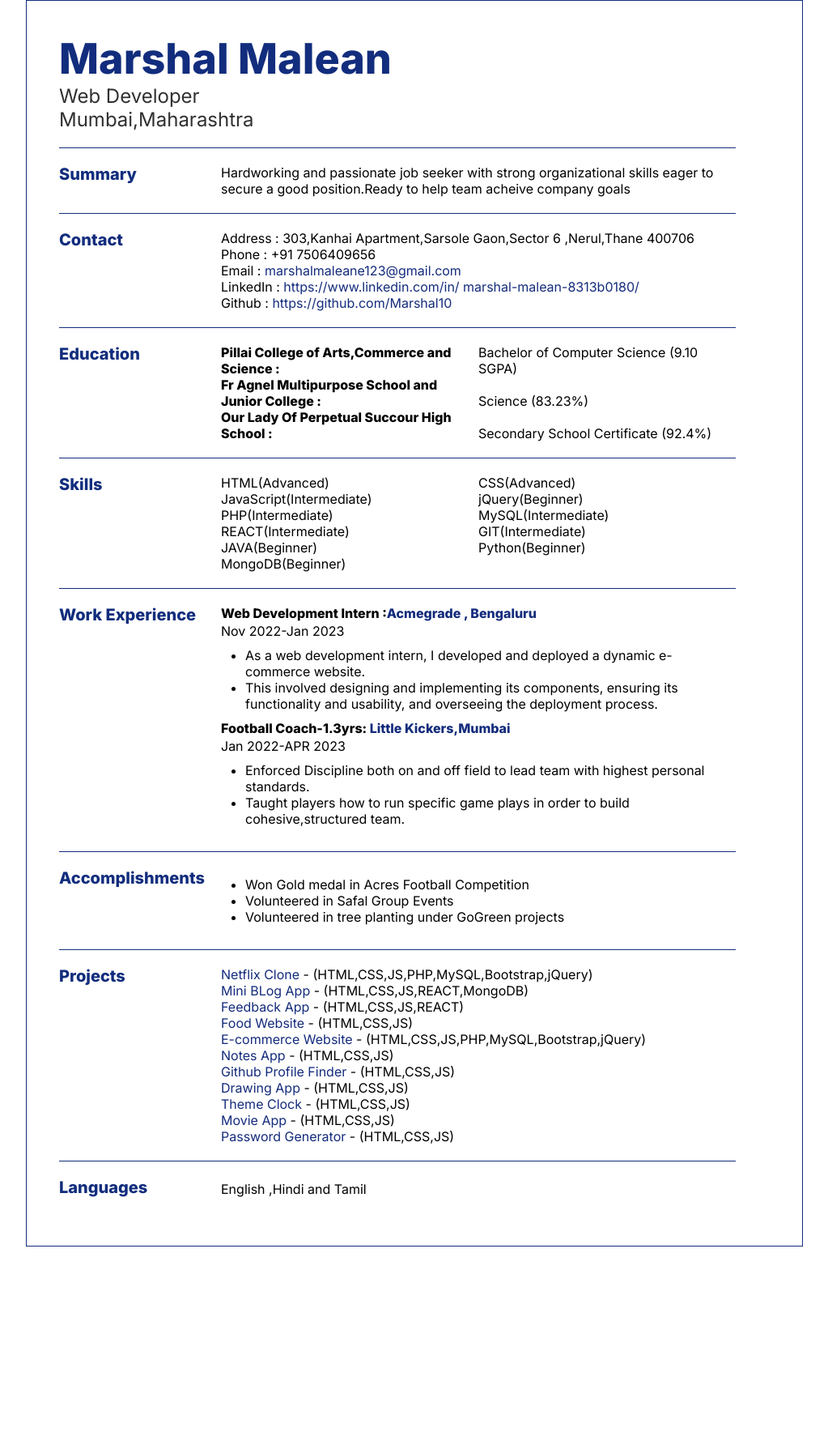
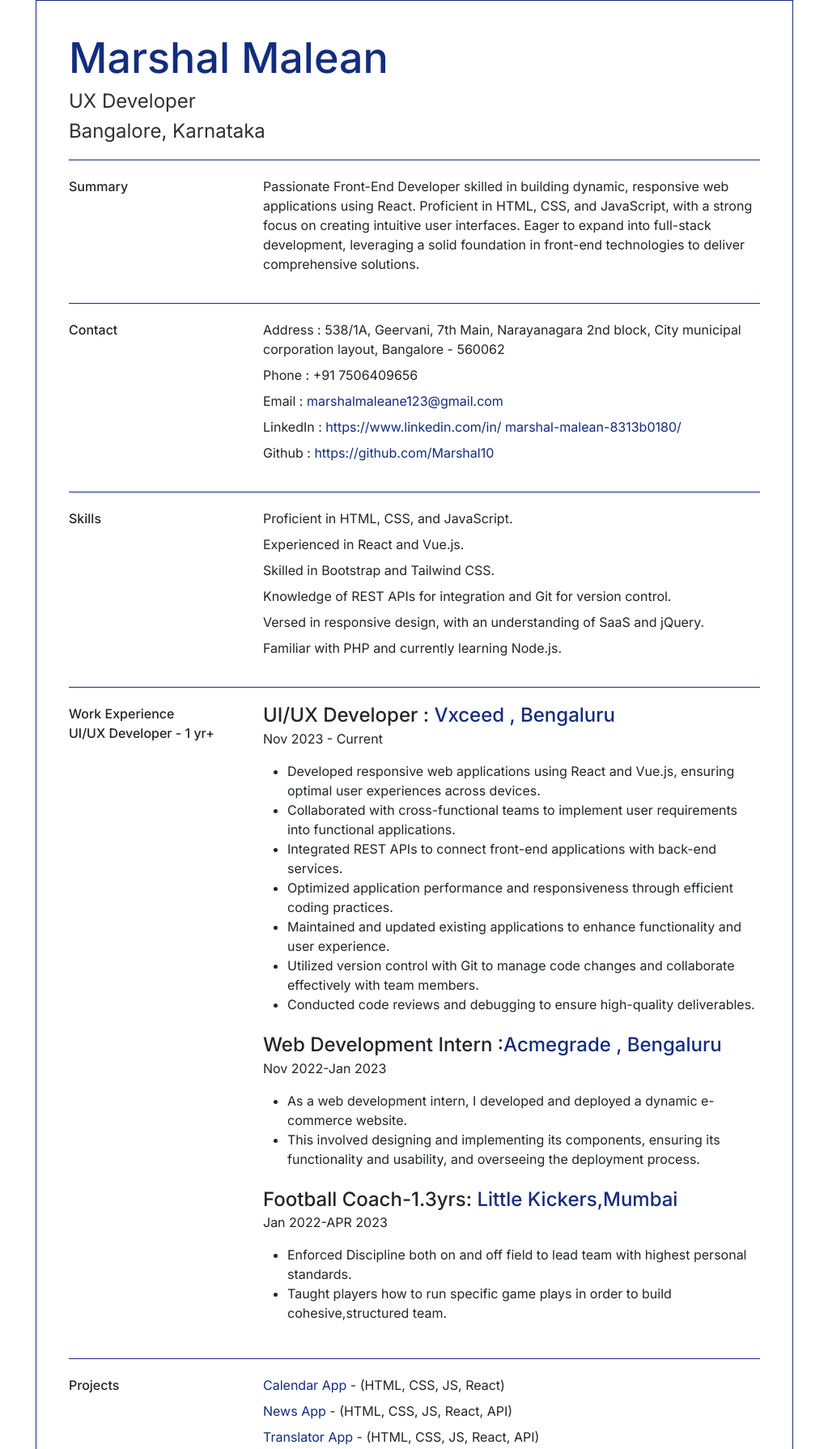
Before and after one commit to Marshal10/Resume, a plain HTML site: page index.html in a window 1280 px wide. Shown: the part 50-1839 px from the top of the page at 81% size, without its empty margins (128-1151 px from the left). Before the commit the page ends 1639 px from the top, so only its background shows below. Drawn offline with nearby package versions, Linux system fonts and the light colour scheme.

Commit message:
Resume updated

```diff
--- a/index.html
+++ b/index.html
@@ -1,14 +1,23 @@
 <!DOCTYPE html>
 <html lang="en">
+  <head>
+    <meta charset="UTF-8" />
+    <meta http-equiv="X-UA-Compatible" content="IE=edge" />
+    <meta name="viewport" content="width=device-width, initial-scale=1.0" />
+    <link rel="preconnect" href="https://fonts.googleapis.com" />
+    <link rel="preconnect" href="https://fonts.gstatic.com" crossorigin />
+    <link
+      href="https://fonts.googleapis.com/css2?family=Inter:wght@300;400;500;800&display=swap"
+      rel="stylesheet"
+    />
 
-<head>
-    <meta charset="UTF-8">
-    <meta http-equiv="X-UA-Compatible" content="IE=edge">
-    <meta name="viewport" content="width=device-width, initial-scale=1.0">
-    <link rel="preconnect" href="https://fonts.googleapis.com">
-    <link rel="preconnect" href="https://fonts.gstatic.com" crossorigin>
-    <link href="https://fonts.googleapis.com/css2?family=Inter:wght@300;400;500;800&display=swap" rel="stylesheet">
-    <link href="style.css" rel="stylesheet">
+    <link
+      href="https://cdn.jsdelivr.net/npm/bootstrap@5.3.3/dist/css/bootstrap.min.css"
+      rel="stylesheet"
+      integrity="sha384-QWTKZyjpPEjISv5WaRU9OFeRpok6YctnYmDr5pNlyT2bRjXh0JMhjY6hW+ALEwIH"
+      crossorigin="anonymous"
+    />
+    <link href="style.css" rel="stylesheet" />
     <title>Resume</title>
   </head>
 
@@ -17,134 +26,328 @@
       <div class="resume">
         <div class="header">
           <h1>Marshal Malean</h1>
-                <h2>Web Developer</h2>
-                <h2>Mumbai,Maharashtra</h2>
+          <h2>UX Developer</h2>
+          <h2>Bangalore, Karnataka</h2>
         </div>
         <div class="section">
           <div class="title">Summary</div>
           <div class="content">
-                    <p>Hardworking and passionate job seeker with strong
-                        organizational skills eager to secure a good
-                        position.Ready to help team acheive company goals</p>
+            <p>
+              Passionate Front-End Developer skilled in building dynamic,
+              responsive web applications using React. Proficient in HTML, CSS,
+              and JavaScript, with a strong focus on creating intuitive user
+              interfaces. Eager to expand into full-stack development,
+              leveraging a solid foundation in front-end technologies to deliver
+              comprehensive solutions.
+            </p>
           </div>
         </div>
         <div class="section">
           <div class="title">Contact</div>
           <div class="content">
             <ul>
-                        <li>Address : <span>303,Kanhai Apartment,Sarsole
-                                Gaon,Sector 6 ,Nerul,Thane 400706</span></li>
-                        <li>Phone : <span>+91 7506409656</span></li>
-                        <li>Email : <span><a href="mailto:marshalmaleane123@gmail.com">marshalmaleane123@gmail.com</a>
-                            </span></li>
-                        <li>LinkedIn : <span><a href=" https://www.linkedin.com/in/marshal-malean-8313b0180/"
-                                    target="_blank">https://www.linkedin.com/in/
-                                    marshal-malean-8313b0180/</a></span></li>
-                        <li>Github : <span><a href="https://github.com/Marshal10
+              <li class="mb-2">
+                Address :
+                <span
+                  >538/1A, Geervani, 7th Main, Narayanagara 2nd block, City
+                  municipal corporation layout, Bangalore - 560062</span
+                >
+              </li>
+              <li class="mb-2">Phone : <span>+91 7506409656</span></li>
+              <li class="mb-2">
+                Email :
+                <span
+                  ><a href="mailto:marshalmaleane123@gmail.com"
+                    >marshalmaleane123@gmail.com</a
+                  >
+                </span>
+              </li>
+              <li class="mb-2">
+                LinkedIn :
+                <span
+                  ><a
+                    href=" https://www.linkedin.com/in/marshal-malean-8313b0180/"
+                    target="_blank"
+                    >https://www.linkedin.com/in/ marshal-malean-8313b0180/</a
+                  ></span
+                >
+              </li>
+              <li class="mb-2">
+                Github :
+                <span
+                  ><a
+                    href="https://github.com/Marshal10
 
-                        " target="_blank">https://github.com/Marshal10
-                                </a></span></li>
-                    </ul>
-                </div>
-            </div>
-            <div class="section">
-                <div class="title">Education</div>
-                <div class="content ">
-                    <ul class="style grid-container">
-                        <li>Pillai College of
-                            Arts,Commerce and
-                            Science :</li> <span>Bachelor of Computer Science (9.10 SGPA)
-                        </span>
-                        <li>Fr Agnel Multipurpose
-                            School and Junior
-                            College : </li><span> Science (83.23%)
-                        </span>
-                        <li>Our Lady Of Perpetual
-                            Succour High School : </li><span>Secondary School Certificate
-                            (92.4%)
-                        </span>
-                    </ul>
-                </div>
-            </div>
-            <div class="section">
-                <div class="title">Skills</div>
-                <div class="content">
-                    <ul class="grid-container">
-                        <li>HTML(Advanced)</li>
-                        <li>CSS(Advanced)</li>
-                        <li>JavaScript(Intermediate)</li>
-                        <li>jQuery(Beginner)</li>
-                        <li>PHP(Intermediate)</li>
-                        <li>MySQL(Intermediate)</li>
-                        <li>REACT(Intermediate)</li>
-                        <li>GIT(Intermediate)</li>
-                        <li>JAVA(Beginner)</li>
-                        <li>Python(Beginner)</li>
-                        <li>MongoDB(Beginner)</li>
-                    </ul>
-                </div>
-            </div>
-            <div class="section">
-                <div class="title">Work Experience</div>
-                <div class="content">
-                    <h4>Web Development Intern :<a href="https://www.acmegrade.com/" target="_blank">Acmegrade ,
-                            Bengaluru</a> </h4>
-                    <p>Nov 2022-Jan 2023</p>
-                    <ul class="list">
-                        <li>As a web development intern, I developed and deployed a
-                            dynamic e-commerce website.
-                        </li>
-                        <li>This involved designing and implementing its components,
-                            ensuring its functionality and usability, and overseeing the
-                            deployment process.</li>
-                    </ul>
-
-                    <h4>Football Coach-1.3yrs: <a href="https://www.littlekickers.co.in/" target="_blank">Little
-                            Kickers,Mumbai</a></h4>
-                    <p>Jan 2022-APR 2023</p>
-                    <ul class="list">
-                        <li>Enforced Discipline both on and off field to lead team with highest personal standards.</li>
-                        <li>Taught players how to run specific game plays in order to build cohesive,structured team.
+                        "
+                    target="_blank"
+                    >https://github.com/Marshal10
+                  </a></span
+                >
               </li>
             </ul>
           </div>
         </div>
+
         <div class="section">
-                <div class="title">Accomplishments</div>
+          <div class="title">Skills</div>
           <div class="content">
-                    <ul class="list">
-                        <li>Won Gold medal in Acres Football Competition</li>
-                        <li>Volunteered in Safal Group Events</li>
-                        <li>Volunteered in tree planting under GoGreen projects</li>
+            <ul>
+              <li class="mb-2">Proficient in HTML, CSS, and JavaScript.</li>
+              <li class="mb-2">Experienced in React and Vue.js.</li>
+              <li class="mb-2">Skilled in Bootstrap and Tailwind CSS.</li>
+              <li class="mb-2">
+                Knowledge of REST APIs for integration and Git for version
+                control.
+              </li>
+              <li class="mb-2">
+                Versed in responsive design, with an understanding of SaaS and
+                jQuery.
+              </li>
+              <li class="mb-2">
+                Familiar with PHP and currently learning Node.js.
+              </li>
             </ul>
           </div>
         </div>
+
+        <div class="section">
+          <div class="title">Work Experience<br />UI/UX Developer - 1 yr+</div>
+          <div class="content">
+            <div class="company mb-4">
+              <h4>
+                UI/UX Developer :
+                <a href="https://www.vxceed.com/" target="_blank"
+                  >Vxceed , Bengaluru</a
+                >
+              </h4>
+              <p>Nov 2023 - Current</p>
+              <ul class="list">
+                <li>
+                  Developed responsive web applications using React and Vue.js,
+                  ensuring optimal user experiences across devices.
+                </li>
+                <li>
+                  Collaborated with cross-functional teams to implement user
+                  requirements into functional applications.
+                </li>
+                <li>
+                  Integrated REST APIs to connect front-end applications with
+                  back-end services.
+                </li>
+                <li>
+                  Optimized application performance and responsiveness through
+                  efficient coding practices.
+                </li>
+                <li>
+                  Maintained and updated existing applications to enhance
+                  functionality and user experience.
+                </li>
+                <li>
+                  Utilized version control with Git to manage code changes and
+                  collaborate effectively with team members.
+                </li>
+                <li>
+                  Conducted code reviews and debugging to ensure high-quality
+                  deliverables.
+                </li>
+              </ul>
+            </div>
+
+            <div class="company mb-4">
+              <h4>
+                Web Development Intern :<a
+                  href="https://www.acmegrade.com/"
+                  target="_blank"
+                  >Acmegrade , Bengaluru</a
+                >
+              </h4>
+              <p>Nov 2022-Jan 2023</p>
+              <ul class="list">
+                <li>
+                  As a web development intern, I developed and deployed a
+                  dynamic e-commerce website.
+                </li>
+                <li>
+                  This involved designing and implementing its components,
+                  ensuring its functionality and usability, and overseeing the
+                  deployment process.
+                </li>
+              </ul>
+            </div>
+
+            <div class="company mb-4">
+              <h4>
+                Football Coach-1.3yrs:
+                <a href="https://www.littlekickers.co.in/" target="_blank"
+                  >Little Kickers,Mumbai</a
+                >
+              </h4>
+              <p>Jan 2022-APR 2023</p>
+              <ul class="list">
+                <li>
+                  Enforced Discipline both on and off field to lead team with
+                  highest personal standards.
+                </li>
+                <li>
+                  Taught players how to run specific game plays in order to
+                  build cohesive,structured team.
+                </li>
+              </ul>
+            </div>
+          </div>
+        </div>
+
         <div class="section">
           <div class="title">Projects</div>
           <div class="content">
             <ul>
-                        <li><a href="https://marshalmalean.in/projects/marflix/register.php" target="_blank">Netflix
-                                Clone</a> - (HTML,CSS,JS,PHP,MySQL,Bootstrap,jQuery)</li>
-                        <li><a href="https://mini-blog-marshal.netlify.app/" target="_blank">Mini BLog App</a> -
-                            (HTML,CSS,JS,REACT,MongoDB)</li>
-                        <li><a href="https://feedbackapp-marshal.netlify.app/" target="_blank">Feedback App</a> -
-                            (HTML,CSS,JS,REACT)</li>
-                        <li><a href="https://omnifood-marshal.netlify.app/" target="_blank">Food Website</a> -
-                            (HTML,CSS,JS)</li>
-                        <li><a href="https://marshal10.github.io/E-commerce/index.html" target="_blank">E-commerce
-                                Website</a> - (HTML,CSS,JS,PHP,MySQL,Bootstrap,jQuery)</li>
-                        <li><a href="https://marshal10.github.io/Notes-App/" target="_blank">Notes App</a> -
-                            (HTML,CSS,JS)</li>
-                        <li><a href="https://marshal10.github.io/Github-profiles/" target="_blank">Github Profile
-                                Finder</a> - (HTML,CSS,JS)</li>
-                        <li><a href="https://marshal10.github.io/drawing-app/" target="_blank">Drawing App</a> -
-                            (HTML,CSS,JS)</li>
-                        <li><a href="https://marshal10.github.io/theme-clock/" target="_blank">Theme Clock</a> -
-                            (HTML,CSS,JS)</li>
-                        <li><a href="https://marshal10.github.io/Movie-app/" target="_blank">Movie App</a> -
-                            (HTML,CSS,JS)</li>
-                        <li><a href="https://marshal10.github.io/Password-Generator/" target="_blank">Password
-                                Generator</a> - (HTML,CSS,JS)</li>
+              <li class="mb-2">
+                <a
+                  href="https://marshal10.github.io/Calendar-App-react/"
+                  target="_blank"
+                  >Calendar App</a
+                >
+                - (HTML, CSS, JS, React)
+              </li>
+              <li class="mb-2">
+                <a
+                  href="https://marshal10.github.io/News-App-React/"
+                  target="_blank"
+                  >News App</a
+                >
+                - (HTML, CSS, JS, React, API)
+              </li>
+              <li class="mb-2">
+                <a
+                  href="https://marshal10.github.io/Translator-app/"
+                  target="_blank"
+                  >Translator App</a
+                >
+                - (HTML, CSS, JS, React, API)
+              </li>
+              <li class="mb-2">
+                <a
+                  href="https://marshal10.github.io/Weather-App/"
+                  target="_blank"
+                  >Weather App</a
+                >
+                - (HTML, CSS, JS, React, API)
+              </li>
+              <li class="mb-2">
+                <a
+                  href="https://feedbackapp-marshal.netlify.app/"
+                  target="_blank"
+                  >Feedback App</a
+                >
+                - (HTML,CSS,JS,React)
+              </li>
+              <li class="mb-2">
+                <a href="https://omnifood-marshal.netlify.app/" target="_blank"
+                  >Food Website</a
+                >
+                - (HTML,CSS,JS)
+              </li>
+
+              <li class="mb-2">
+                <a href="https://marshal10.github.io/Notes-App/" target="_blank"
+                  >Notes App</a
+                >
+                - (HTML,CSS,JS)
+              </li>
+
+              <li class="mb-2">
+                <a
+                  href="https://marshal10.github.io/music-player/"
+                  target="_blank"
+                  >Music Player</a
+                >
+                - (HTML,CSS,JS)
+              </li>
+
+              <li class="mb-2">
+                <a
+                  href="https://marshal10.github.io/Github-profiles/"
+                  target="_blank"
+                  >Github Profile Finder</a
+                >
+                - (HTML,CSS,JS)
+              </li>
+              <li class="mb-2">
+                <a
+                  href="https://marshal10.github.io/drawing-app/"
+                  target="_blank"
+                  >Drawing App</a
+                >
+                - (HTML,CSS,JS)
+              </li>
+              <li class="mb-2">
+                <a
+                  href="https://marshal10.github.io/theme-clock/"
+                  target="_blank"
+                  >Theme Clock</a
+                >
+                - (HTML,CSS,JS)
+              </li>
+              <li class="mb-2">
+                <a href="https://marshal10.github.io/Movie-app/" target="_blank"
+                  >Movie App</a
+                >
+                - (HTML,CSS,JS)
+              </li>
+              <li class="mb-2">
+                <a
+                  href="https://marshal10.github.io/Password-Generator/"
+                  target="_blank"
+                  >Password Generator</a
+                >
+                - (HTML,CSS,JS)
+              </li>
+            </ul>
+          </div>
+        </div>
+
+        <div class="section">
+          <div class="title">Education</div>
+          <div class="content">
+            <ul class="style">
+              <li class="mb-2">
+                <a href="https://pcacs.ac.in/" class="fw-medium" target="_blank"
+                  >Pillai College of Arts,Commerce and Science
+                </a>
+                <span>: Bachelor of Computer Science (9.10 SGPA) </span>
+              </li>
+              <li class="mb-2">
+                <a
+                  href="https://www.agnelhamara.net/"
+                  class="fw-medium"
+                  target="_blank"
+                  >Fr Agnel Multipurpose School and Junior College
+                </a>
+                :
+                <span> : Science (83.23%) </span>
+              </li>
+              <li class="mb-2">
+                <a
+                  href="https://olpshighschool.org/"
+                  class="fw-medium"
+                  target="_blank"
+                  >Our Lady Of Perpetual Succour High School
+                </a>
+                <span> : Secondary School Certificate (92.4%) </span>
+              </li>
+            </ul>
+          </div>
+        </div>
+
+        <div class="section">
+          <div class="title">Accomplishments</div>
+          <div class="content">
+            <ul>
+              <li class="mb-2">Won Gold medal in Acres Football Competition</li>
+              <li class="mb-2">Volunteered in Safal Group Events</li>
+              <li class="mb-2">
+                Volunteered in tree planting under GoGreen projects
+              </li>
             </ul>
           </div>
         </div>
@@ -157,5 +360,4 @@
       </div>
     </div>
   </body>
-
 </html>
--- a/style.css
+++ b/style.css
@@ -5,86 +5,78 @@
 }
 
 body {
-    font-family: 'Inter', sans-serif;
+  font-family: "Inter", sans-serif;
 }
 
-.container{
+.container {
   max-width: 960px;
   margin: 0 auto;
   padding-bottom: 50px;
   padding-top: 50px;
 }
 
-h1{
-    font-size:52px;
-    color:#122d7d;
+h1 {
+  font-size: 52px;
+  color: #122d7d;
 }
 
-h2{
+h2 {
   font-size: 24px;
   font-weight: 400;
-    color:#323030;
+  color: #323030;
 }
 
-.header{
-    margin-bottom:20px;
-}
-.section{
-    max-height:600px;
-    max-width: 836px;
-    padding-bottom: 20px;
-    border-top:1px solid #122d7d;;
-    padding-top:20px;
-    position:relative
-}
-.section .title{
-    font-size:20px;
-    font-weight:600;
-    color:#122d7d;
-    position:absolute
+.title {
+  font-weight: 500;
 }
 
-.resume{
-    border:1px solid #122d7d;;
-    padding:40px 40px
+.header {
+  margin-bottom: 20px;
+}
+.section {
+  width: 100%;
+  padding-bottom: 20px;
+  border-top: 1px solid #122d7d;
+  padding-top: 20px;
+  position: relative;
+  display: grid;
+  grid-template-columns: 240px 1fr;
 }
 
-.content{
-    margin-left:200px;
+.resume {
+  border: 1px solid #122d7d;
+  padding: 40px 40px;
 }
 
-a{
-    color:#142c7c;
-    text-decoration:none
+a {
+  color: #142c7c;
+  text-decoration: none;
 }
 
-a:hover{
-    text-decoration:underline
+a:hover {
+  text-decoration: underline;
 }
 
-ul{
-    list-style:none
+ul {
+  list-style: none;
+  padding-left: 0;
 }
 
-.grid-container{
-    display:grid;
-    grid-template-columns:repeat(2,1fr);
-    align-items:end
+.grid-container {
+  display: grid;
+  grid-template-columns: repeat(2, 1fr);
+  align-items: end;
 }
 
-.style li{
-    font-weight:600
+.list {
+  list-style: disc;
+  margin-left: 30px;
 }
 
-.list{
-    list-style:  disc;
-    margin-left:30px;
-    margin-top:10px;
-    margin-bottom:10px;
+h4 {
+  margin-bottom: 2px;
 }
 
-h4{
-    margin-bottom:2px
+.language {
+  margin-top: 4px;
 }
-
-.language{margin-top: 4px;}
```
Lines whose indentation alone changed are shown as unchanged.
